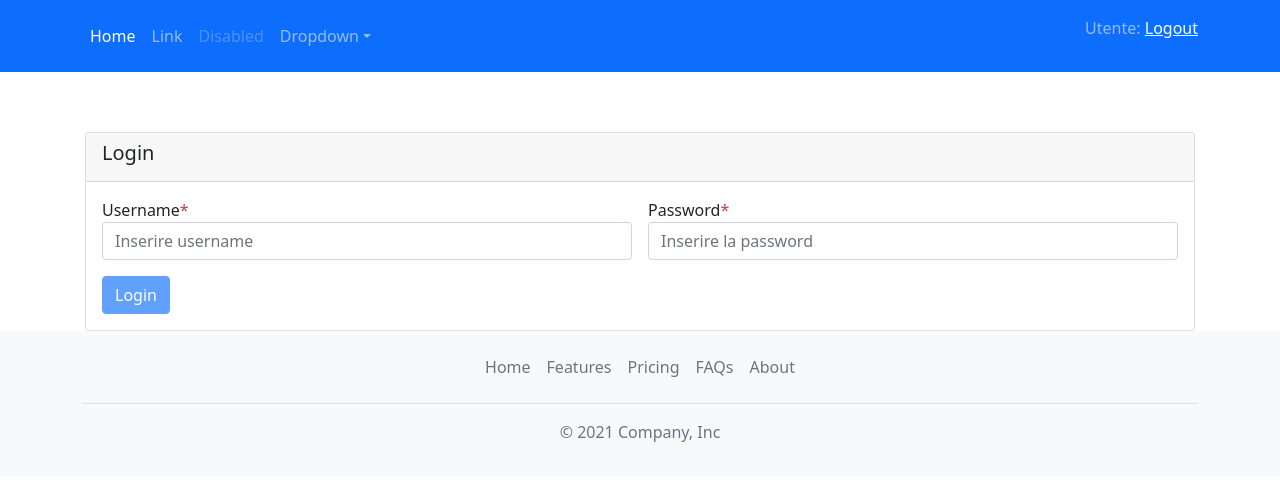
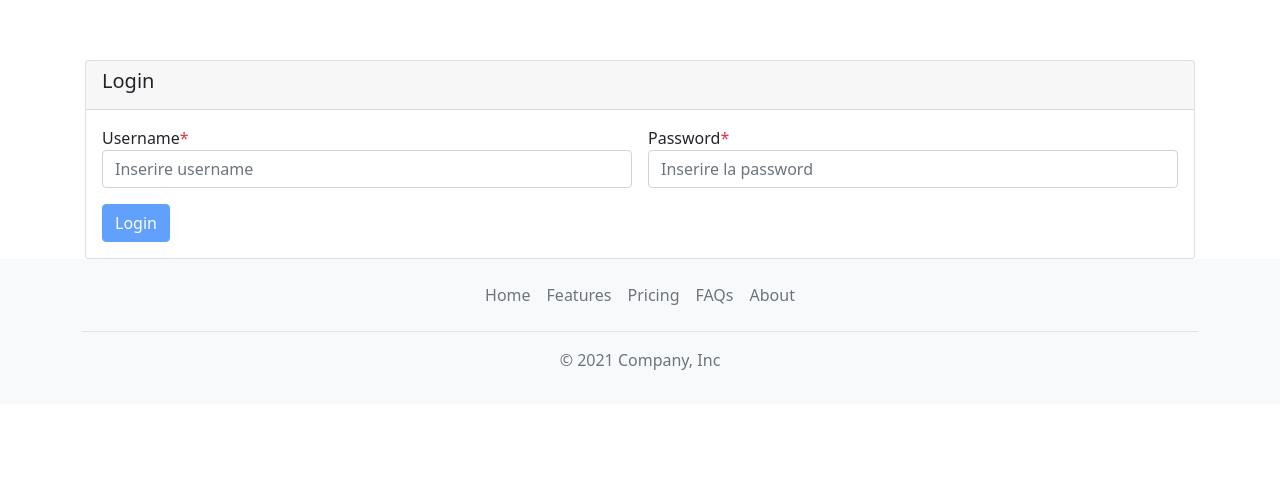
Before and after one commit to Balraj1108/raccoltaFilmApp20212109-master, an Angular app: page /login in a window 1280 px wide. Shown: the top 480 px of the page. Built offline with nearby package versions, Linux system fonts and the light colour scheme.

Commit message:
Implementazione direttive

```diff
--- a/src/app/app-routing.module.ts
+++ b/src/app/app-routing.module.ts
@@ -23,7 +23,8 @@ const routes: Routes = [
  // { path: 'film/create', component: FilmCreateComponent },
   //{ path: 'film/:id', component: FilmDetailComponent },
   { path: '', redirectTo: '/login', pathMatch: 'full' },
-  { path: '*', redirectTo: '/welcome', pathMatch: 'full' }
+  { path: '*', redirectTo: '/welcome', pathMatch: 'full' },
+  { path: 'welcome', redirectTo: '/welcome', pathMatch: 'full' }
 
 ];
 
--- a/src/app/app.component.html
+++ b/src/app/app.component.html
@@ -1,3 +1,3 @@
-<app-navbar></app-navbar>
+<app-navbar [appisLogged]="authService.isLoggedIn()"></app-navbar>
 <router-outlet></router-outlet>
 <app-footer ></app-footer>
--- a/src/app/app.component.ts
+++ b/src/app/app.component.ts
@@ -1,4 +1,5 @@
 import { Component } from '@angular/core';
+import { AuthService } from './core/auth/auth.service';
 
 @Component({
   selector: 'app-root',
@@ -7,4 +8,6 @@ import { Component } from '@angular/core';
 })
 export class AppComponent {
   title = 'raccoltaFilmApp20212109';
+
+  constructor(public authService: AuthService){}
 }
--- a/src/app/app.module.ts
+++ b/src/app/app.module.ts
@@ -6,6 +6,7 @@ import { AppComponent } from './app.component';
 
 import { HttpClientModule } from '@angular/common/http';
 import { LayoutModule } from './core/layout/layout.module';
+import { SharedModule } from './shared/shared.module';
 
 
 @NgModule({
@@ -16,8 +17,9 @@ import { LayoutModule } from './core/layout/layout.module';
     BrowserModule,
     AppRoutingModule,
     HttpClientModule,
-    LayoutModule
-  ],
+    LayoutModule,
+    SharedModule
+    ],
   providers: [],
   bootstrap: [AppComponent]
 })
--- a/src/app/core/auth/auth.service.ts
+++ b/src/app/core/auth/auth.service.ts
@@ -14,7 +14,7 @@ export class AuthService {
 
   login(loginForm: User): Observable<User>{
     //setta l'utente loggato
-    this.setUserLogged(loginForm);
+   // this.setUserLogged(loginForm);
     return of({username: loginForm.username, token: "45"});
     //return this.http.post<User>("login", JSON.stringify(loginForm))
 
--- a/src/app/core/auth/login/login.component.ts
+++ b/src/app/core/auth/login/login.component.ts
@@ -28,7 +28,11 @@ export class LoginComponent implements OnInit {
   save(loginForm: NgForm): void{
     this.authService.login(loginForm.value)
     .pipe(takeUntil(this.destroy$))
-    .subscribe(res =>{this.route.navigate(["welcome"])})
+    .subscribe(res =>
+
+      {
+        this.authService.setUserLogged(res);
+        this.route.navigate(["welcome"])})
   }
 
 }
--- a/src/app/core/layout/navbar/navbar.component.html
+++ b/src/app/core/layout/navbar/navbar.component.html
@@ -8,7 +8,7 @@
         <div class="collapse navbar-collapse" id="navbarsExample07">
             <ul class="navbar-nav me-auto mb-2 mb-lg-0">
                 <li class="nav-item">
-                    <a class="nav-link active" aria-current="page" href="">Home</a>
+                    <a class="nav-link active" aria-current="page" href="http://localhost:4200/welcome">Home</a>
                 </li>
                 <li class="nav-item">
                     <a class="nav-link" href="#">Link</a>
--- /dev/null
+++ b/src/app/shared/directives/is-user-logged.directive.ts
@@ -0,0 +1,21 @@
+import { Directive, ElementRef, Input } from '@angular/core';
+
+@Directive({
+  selector: '[appisLogged]'
+})
+export class IsUserLoggedDirective {
+
+  constructor(private elementRef: ElementRef) { }
+
+  @Input() set appisLogged(isLoggedIn: boolean){
+    if(!isLoggedIn){
+      this.elementRef.nativeElement.style.display = 'none';
+
+    }
+    else{
+      this.elementRef.nativeElement.style.display = 'block';
+
+    }
+  }
+
+}
```
Also changed, not shown: src/app/shared/shared.module.ts (added, +18 -0 lines).
